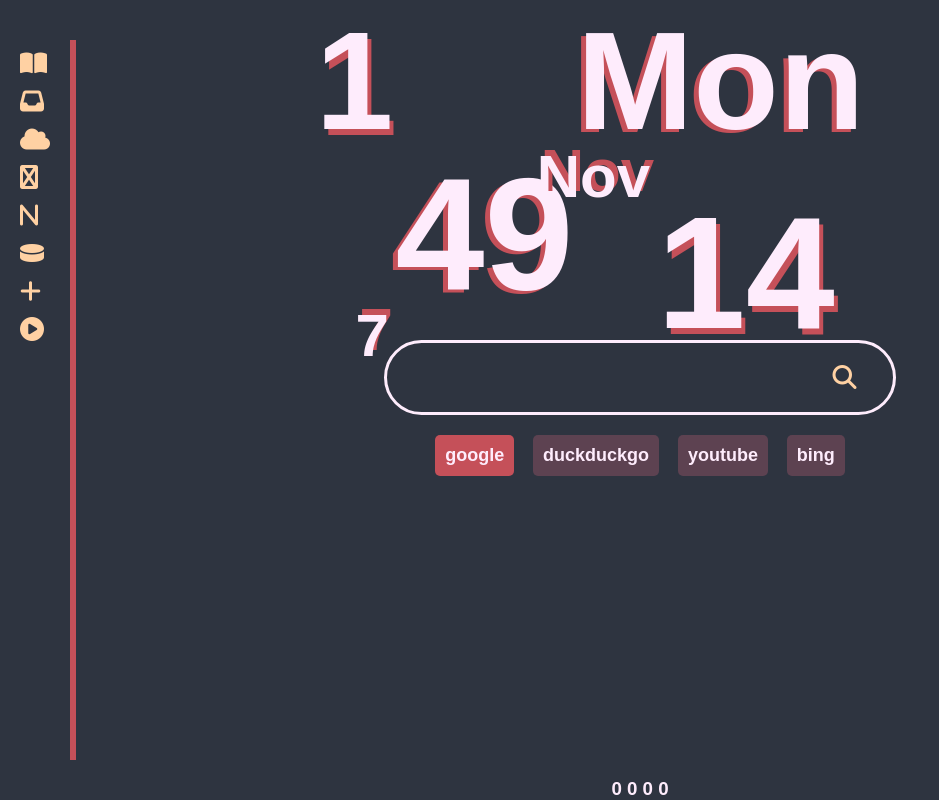
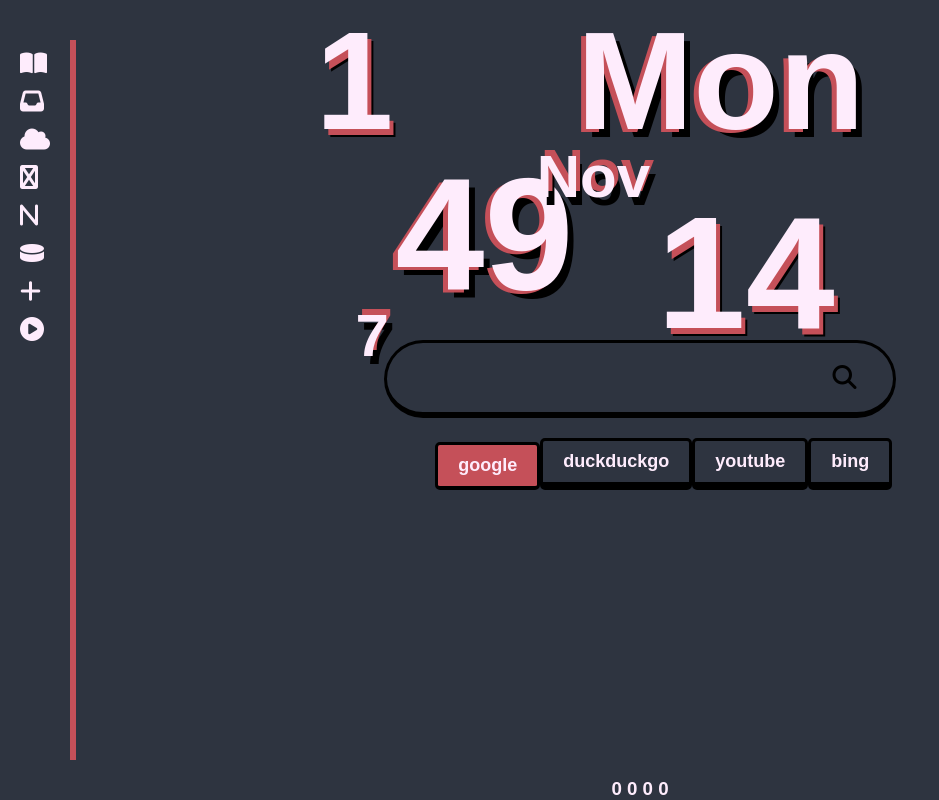
Before and after one commit to browser-host/browser-host.github.io, a plain HTML site: page homepage.html in a window 1280 px wide. Shown: the whole page, without its empty margins (0-939 px from the left). Drawn offline with nearby package versions, Linux system fonts and the light colour scheme.

Commit message:
style changes

```diff
--- a/homepageStyles.css
+++ b/homepageStyles.css
@@ -202,7 +202,7 @@ for gradient ^
 
 
 /* search bar section */
-#searchWrapper {
+/* #searchWrapper {
   margin-top: 20px;
   padding: 10px;
 
@@ -221,7 +221,6 @@ for gradient ^
   width: 80%;
   padding: 10px;
   border: none;
-  /* border-bottom: solid 2px white; */
   background-color: rgba(0, 0, 0, 0);
   color: var(--color-text-light);
   font-size: 25px;
@@ -230,8 +229,9 @@ for gradient ^
 #searchForm > input:focus {
   outline: none;
 }
+*/
 
-
+/*
 #searchOptionWrapper {
   margin: auto;
   margin-top: 20px;
@@ -258,7 +258,7 @@ for gradient ^
 
 #searchOptionWrapper > button#highlightedButton {
   background: var(--color-highlight);
-}
+} */
 
 
 /* text formatting */
@@ -465,12 +465,8 @@ hr {
   display: flex;
   flex-direction: column;
   align-items: flex-start;
-
   padding-left: 20px;
-
   border-right: solid 6px var(--color-highlight);
-
-
   transition: width 0.5s, padding 0.5s;
 }
 
@@ -494,10 +490,7 @@ hr {
   margin: auto;
 }
 
-.bookmarkIcon {
-  font-size: 1.5rem;
-  color: var(--color-primary);
-}
+
 
 
 
@@ -505,10 +498,15 @@ hr {
   padding-top: 10px;
 }
 
+
 .bookmarkLink {
   display: flex;
   flex-direction: row;
   align-items: center;
+  color: var(--color-text-light);
+}
+.bookmarkLink:hover {
+  color: var(--color-highlight);
 }
 
 .bookmarkLabel {
@@ -518,6 +516,12 @@ hr {
   transition: 0.2s;
   position: absolute;
   left: 40px;
+  color: inherit;
+}
+
+.bookmarkIcon {
+  font-size: 1.5rem;
+  color: inherit;
 }
 
 a {
@@ -546,40 +550,107 @@ a {
   position: relative;
   padding: 0;
   margin: 0;
+  /* -webkit-text-stroke: 4px black; */
 }
 
 #timeHour {
   font-size: 140px;
   left: -80px;
-  text-shadow: 4px 6px var(--color-highlight);
+  text-shadow: 4px 6px var(--color-highlight), 6px 8px black;
 }
 #timeMinute {
   font-size: 160px;
   top: -20px;
-  text-shadow: -5px 3px var(--color-highlight);
+  text-shadow: -5px 3px var(--color-highlight), 6px 8px black;
 }
 #timeSecond {
   font-size: 60px;
   left: -40px;
   top: -45px;
-  text-shadow: 4px -6px var(--color-highlight);
+  text-shadow: 4px -6px var(--color-highlight), 6px 8px black;
 }
 
 
 #dateDay {
   font-size: 140px;
   left: -20px;
-  text-shadow: -5px 3px var(--color-highlight);
+  text-shadow: -5px 3px var(--color-highlight), 6px 8px black;
 }
 #dateMonth {
   font-size: 60px;
   left: -60px;
   top: -20px;
-  text-shadow: 4px -6px var(--color-highlight);
+  text-shadow: 4px -6px var(--color-highlight), 6px 8px black;
 }
 #dateDate {
   font-size: 160px;
   left: 60px;
   top: -50px;
-  text-shadow: 4px 6px var(--color-highlight);
+  text-shadow: 4px 6px var(--color-highlight), 6px 8px black;
 }
+
+
+/* search engine stuff */
+#searchOptionWrapper {
+  margin: auto;
+  margin-top: 20px;
+  width: 80%;
+
+  display: flex;
+  flex-direction: row;
+  justify-content: space-between;
+  align-items: flex-end;
+}
+
+#searchOptionWrapper > button {
+  padding: 10px 20px 10px 20px;
+
+  border: none;
+  border-radius: 5px;
+  font-size: 18px;
+  font-weight: bold;
+
+  border: 3px solid black;
+  border-bottom: solid 8px black;
+  background:rgba(0, 0, 0, 0);
+  color: var(--color-text-light);
+  transition: 0.1s;
+}
+
+#searchOptionWrapper > button#highlightedButton {
+  background: var(--color-highlight);
+  border-bottom: solid 4px black;
+  color: var(--color-text-light);
+}
+
+
+
+#searchForm {
+  margin-top: 20px;
+  padding: 10px;
+
+  border: solid 3px black;
+  border-bottom: solid 6px black;
+  border-radius: 50px;
+}
+
+
+#searchForm {
+  display: flex;
+  align-items: center;
+  justify-content: center;
+}
+
+#searchForm > input {
+  width: 80%;
+  padding: 10px;
+  border: none;
+  /* border-bottom: solid 2px white; */
+  background-color: rgba(0, 0, 0, 0);
+  color: var(--color-text-light);
+  font-size: 25px;
+}
+
+#searchForm > input:focus {
+  outline: none;
+}
```
Also changed, not shown: homepage.html (line endings or trailing spaces).
